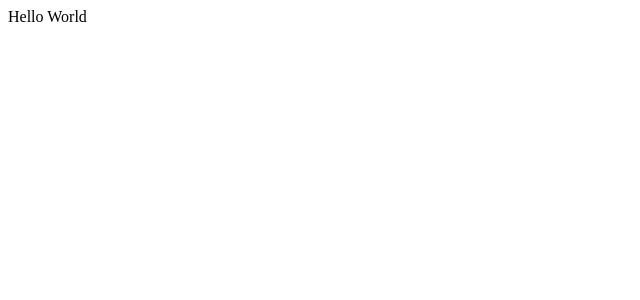
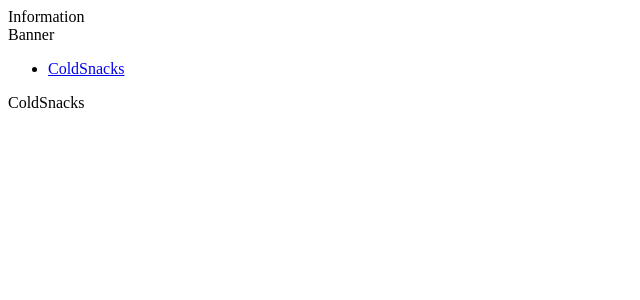
Before and after one commit to Heneros/react-dishes, a React (Create React App) app: page /coldsnacks in a window 1280 px wide. Shown: the top 300 px of the page, without its empty margins (0-640 px from the left). Built offline with nearby package versions, Linux system fonts and the light colour scheme.

Commit message:
new component created

```diff
--- a/package.json
+++ b/package.json
@@ -12,7 +12,7 @@
     "graphql-ws": "^5.11.2",
     "react": "^18.2.0",
     "react-dom": "^18.2.0",
-    "react-router-dom": "^5.3.3",
+    "react-router-dom": "^6.4.1",
     "react-scripts": "5.0.1",
     "styled-components": "^5.3.5",
     "web-vitals": "^2.1.4"
--- a/src/App.js
+++ b/src/App.js
@@ -1,7 +1,25 @@
-export default function App() {
-    return (
-        <div>
-            Hello World
-        </div>
+import React from 'react';
+import { Route, Routes } from "react-router-dom";
+import Homepage from './components/Homepage';
+import Banner from './components/Banner';
+import Navbar from './components/Navbar';
+import ColdSnacks from './components/ColdSnacks';
+import Information from './components/Information';
+
+
+function App() {
+    return (<>
+        <Information />
+        <Banner />
+        <nav>
+            <Navbar />
+        </nav>
+        <Routes>
+            <Route path="/" element={<Homepage />} />
+            <Route path="/coldsnacks" element={<ColdSnacks />} />
+        </Routes>
+    </>
     )
 }
+
+export default App;
--- /dev/null
+++ b/src/components/Banner.js
@@ -0,0 +1,11 @@
+import React from 'react';
+
+function Banner() {
+    return (
+        <div>
+            Banner
+        </div>
+
+    )
+}
+export default Banner;
--- /dev/null
+++ b/src/components/ColdSnacks.js
@@ -0,0 +1,11 @@
+import React from 'react';
+
+function ColdSnacks() {
+    return (
+        <div>
+            ColdSnacks
+        </div>
+
+    )
+}
+export default ColdSnacks;
--- /dev/null
+++ b/src/components/Homepage.js
@@ -0,0 +1,11 @@
+import React from 'react';
+
+function Homepage() {
+    return (
+        <div>
+            Homepage
+        </div>
+
+    )
+}
+export default Homepage;
--- /dev/null
+++ b/src/components/Information.js
@@ -0,0 +1,11 @@
+import React from 'react';
+
+function Information() {
+    return (
+        <div>
+            Information
+        </div>
+
+    )
+}
+export default Information;
--- a/src/components/Navbar.js
+++ b/src/components/Navbar.js
@@ -1,3 +1,15 @@
-export default function Navbar(){
+import React from 'react';
+import { Link } from 'react-router-dom';
 
+
+
+function Navbar() {
+    return (
+        <ul className='navbar'>
+            <li>
+                <Link to="/coldsnacks">ColdSnacks</Link>
+            </li>
+        </ul>
+    )
 }
+export default Navbar;
--- a/src/index.js
+++ b/src/index.js
@@ -1,11 +1,13 @@
 import React from 'react';
 import ReactDOM from 'react-dom/client';
 import App from './App';
-
+import { BrowserRouter, BrowserRouter as Router, Route, Switch, SWitch } from 'react-router-dom';
 
 const root = ReactDOM.createRoot(document.getElementById('root'));
 root.render(
   <React.StrictMode>
-    <App />
+    <BrowserRouter>
+      <App />
+    </BrowserRouter>
   </React.StrictMode>
 );
```
Also changed, not shown: 1 other file (tests, documents, lock files or other folders).
